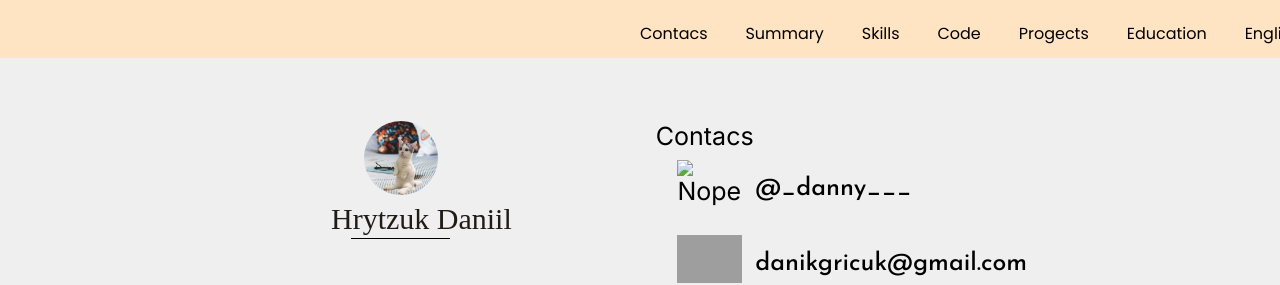
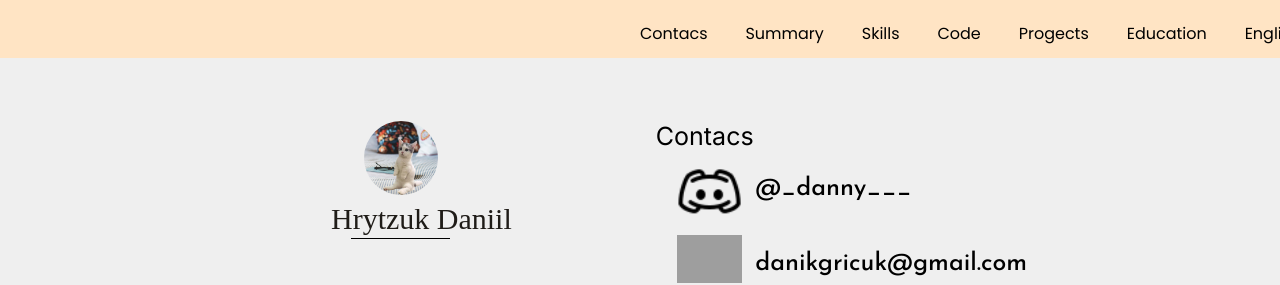
Before and after one commit to DeNaMiCKS/rsschool-cv, a plain HTML site: page index.html in a window 1280 px wide. Shown: the top 285 px of the page. Drawn offline with Linux system fonts and the light colour scheme; grey boxes are pictures that could not be loaded; files whose address does not match are found by name; a web font is replaced by a local one.

Commit message:
feat: Update index.html

```diff
--- a/index.html
+++ b/index.html
@@ -36,7 +36,7 @@
                     <div class="line"></div>
                 </div>
                 <div class="contacs" id="contacs">Contacs
-                    <div class="contacti"><img class="imcont" src="denamicks.github.io/rsschool-cv/dcicon.png" alt="Nope"><p class="texts">  @_danny___</p></div>
+                    <div class="contacti"><img class="imcont" src="https://github.com/DeNaMiCKS/rsschool-cv/blob/rsschool-cv-html/dcicon.png" alt="Nope"><p class="texts">  @_danny___</p></div>
                     <div class="contacti"><img class="imcont" src="https://github.com/DeNaMiCKS/rsschool-cv/gmail.png" alt="Nope"><p class="texts"> danikgricuk@gmail.com </p></div>
                     <div class="contacti"><img class="imcont" src="github.com/DeNaMiCKS/rsschool-cvgithub.png" alt="Nope"><p class="texts"> DeNaMiCKS </p></div>
                     <div class="contacti"><img class="imcont" src="DeNaMiCKS.github.io/rsschool-cv/Maps.png" alt="Nope"><p class="texts"> Belarus </p></div>
```
